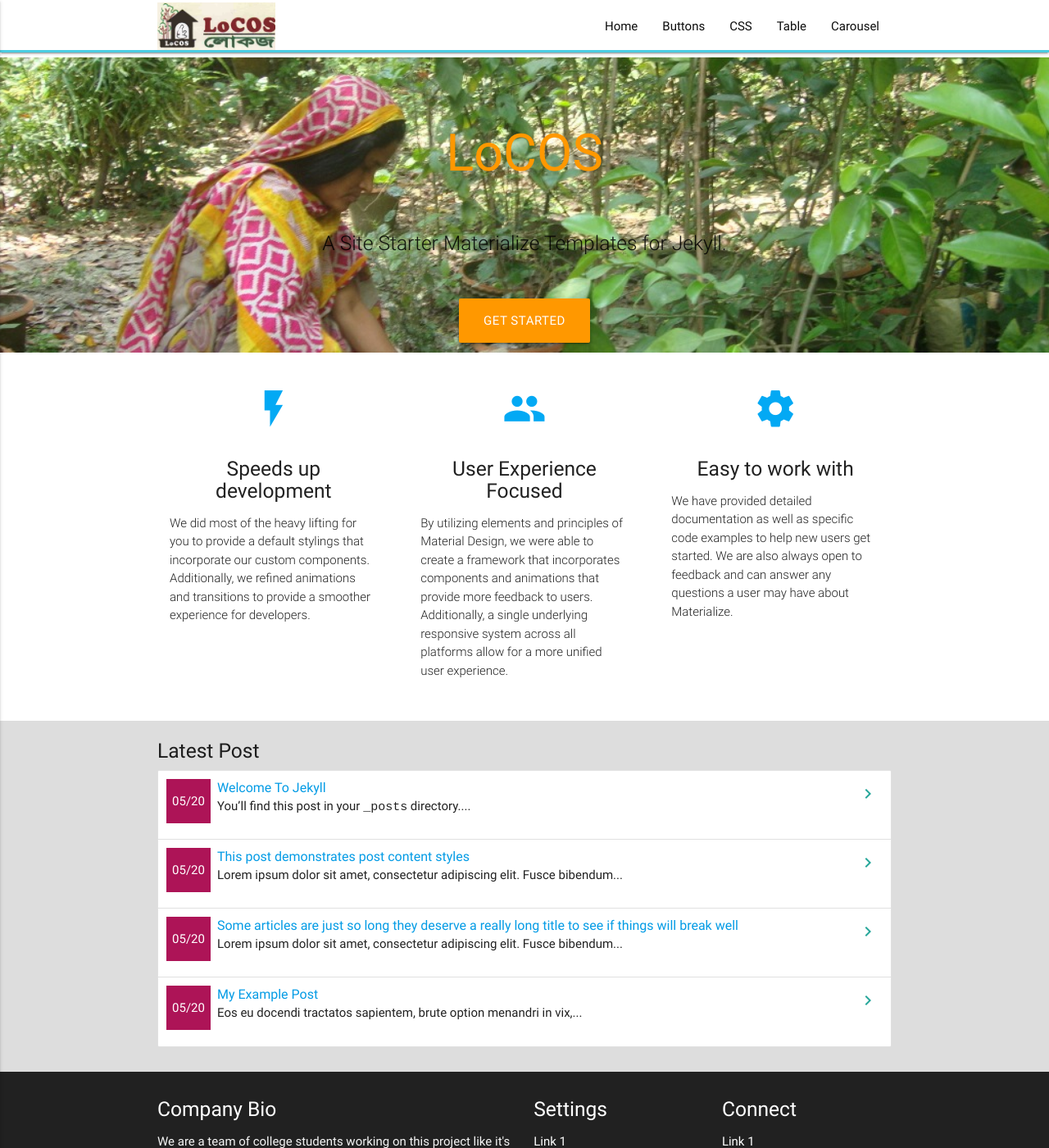
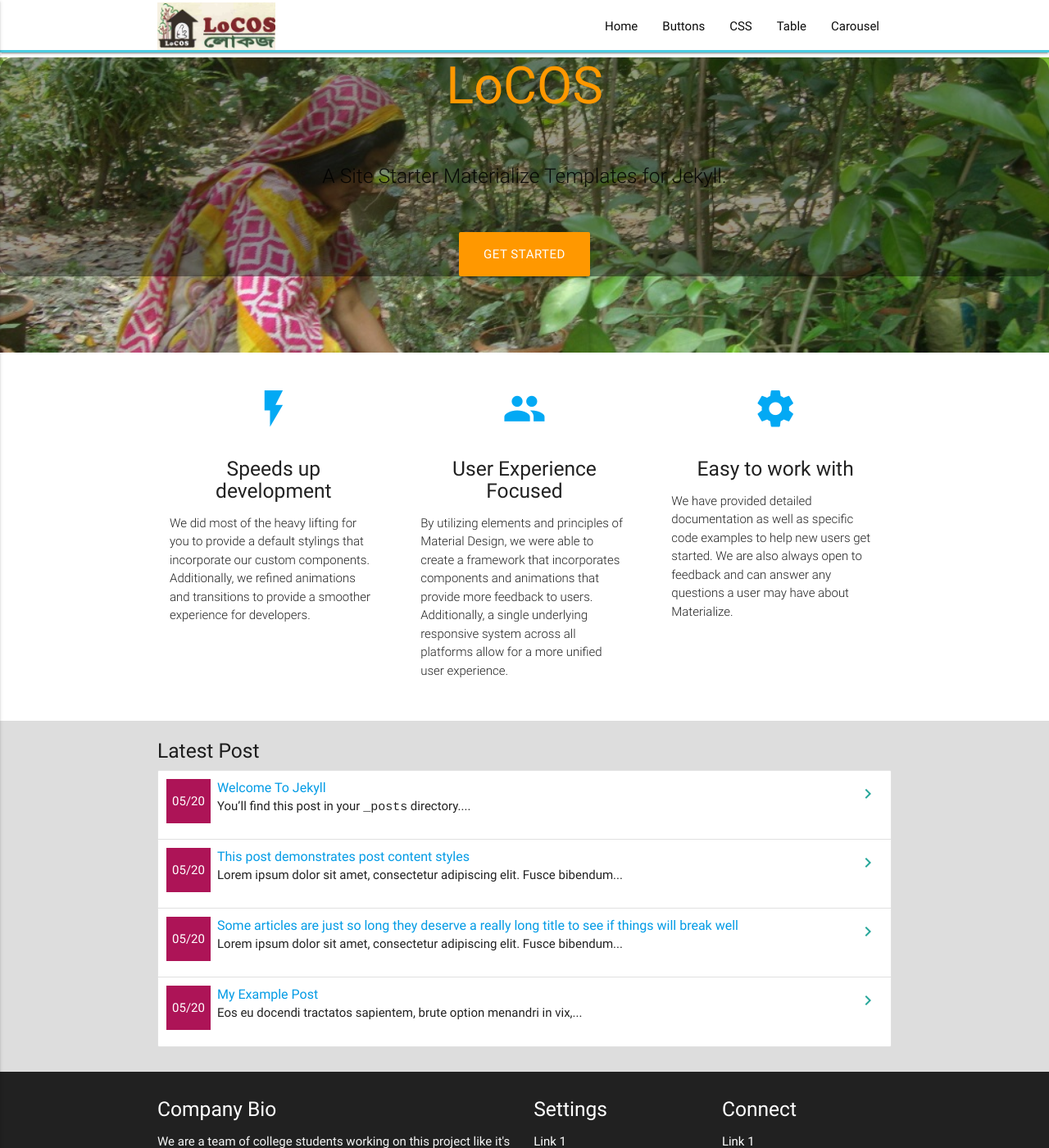
Before and after one commit to locosbd/locosbd.github.io, a Jekyll site: the page built from index.md, in a window 1280 px wide and 1400 px high. Shown: the whole window at 82% size. Built offline with Jekyll 4.4.1, drawn with Linux system fonts in a browser that asks for light colours.

Commit message:
changed css

```diff
--- a/_sass/main.scss
+++ b/_sass/main.scss
@@ -74,5 +74,6 @@
 }
 
 #headerText{
-    padding: 50px;
+    background: rgba(0, 0, 0, 0.40);
+    border-radius: 16px;
 }
```
